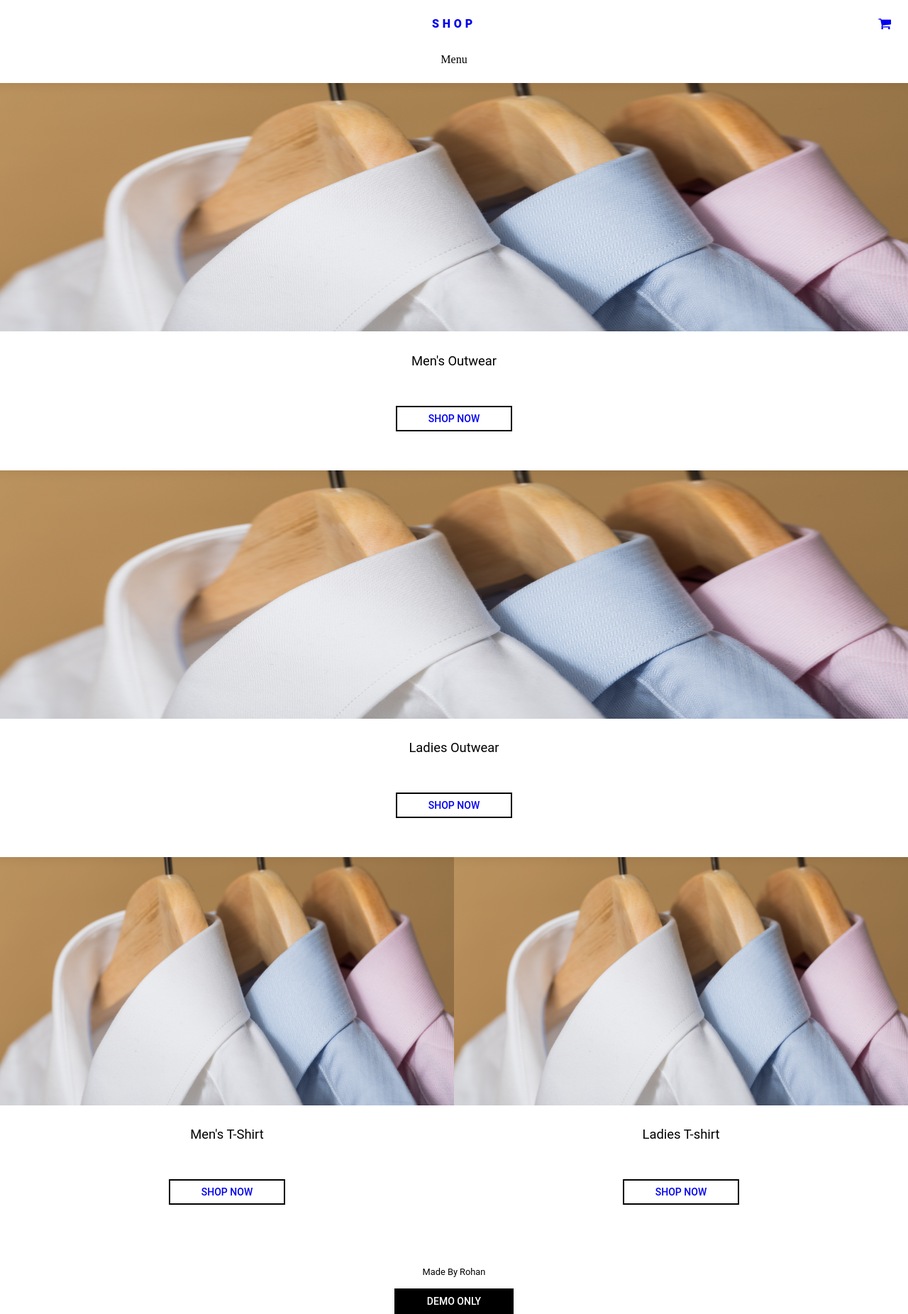
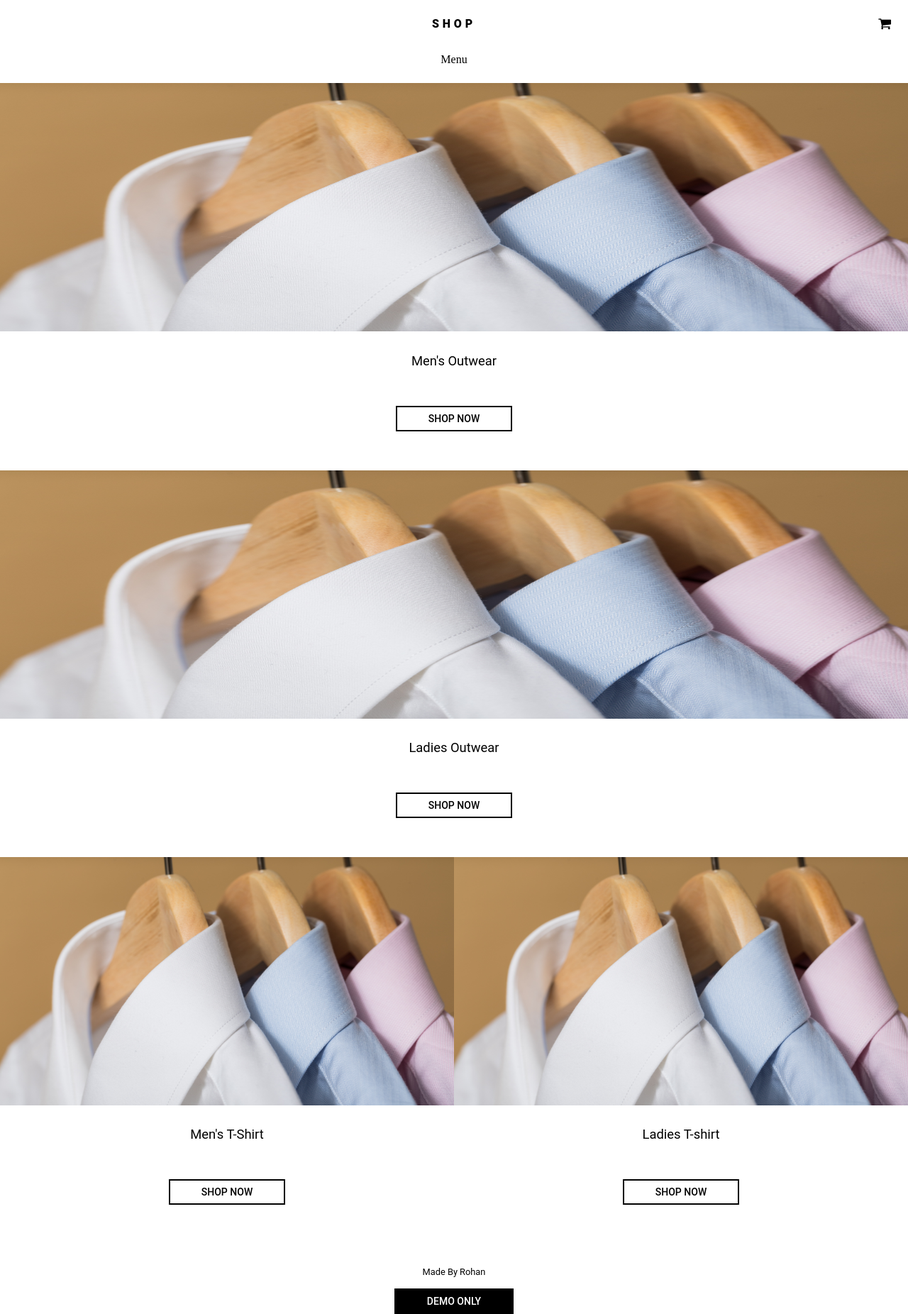
Before and after one commit to DixitSom/ecommerce-website, a PHP site: page / in a window 1280 px wide. Shown: the whole page at 71% size. Run offline with PHP 8.4, Linux system fonts and the light colour scheme.

Commit message:
Color for link got fixed

```diff
--- a/assets/stylesheet/home.css
+++ b/assets/stylesheet/home.css
@@ -4,7 +4,7 @@
 }
 
 a:link {
-    color: none;
+    color: unset;
     text-decoration: none;
   }
 
--- a/assets/stylesheet/shopping.css
+++ b/assets/stylesheet/shopping.css
@@ -4,7 +4,7 @@
 }
 
 a:link {
-    color: none;
+    color: unset;
     text-decoration: none;
   }
 
```
